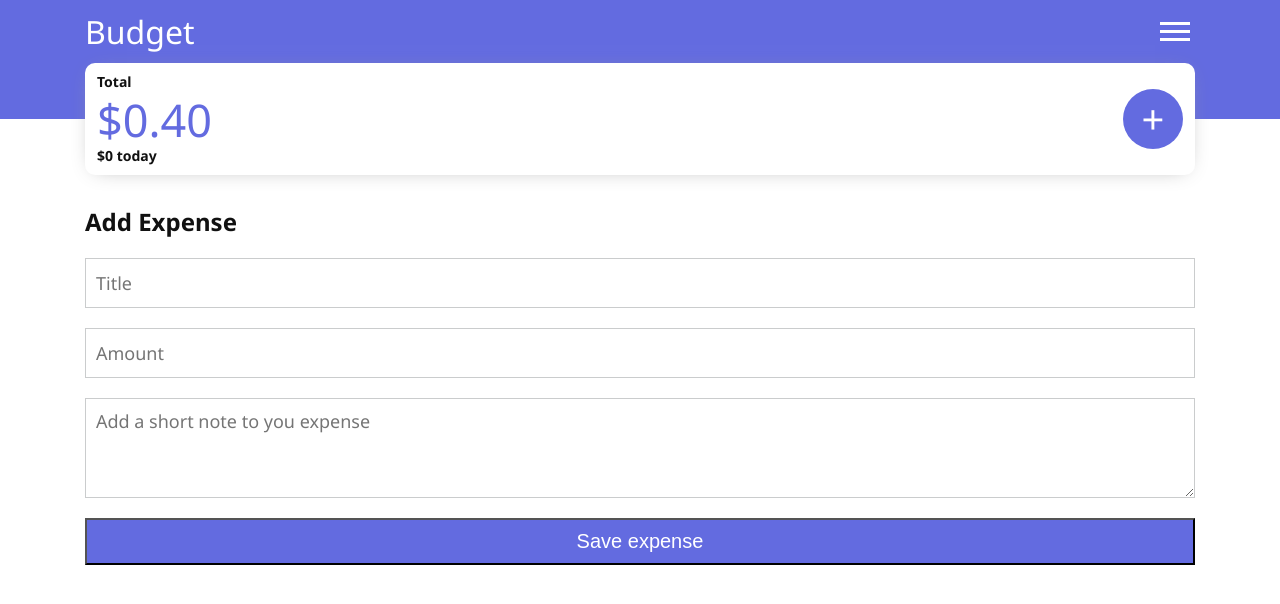
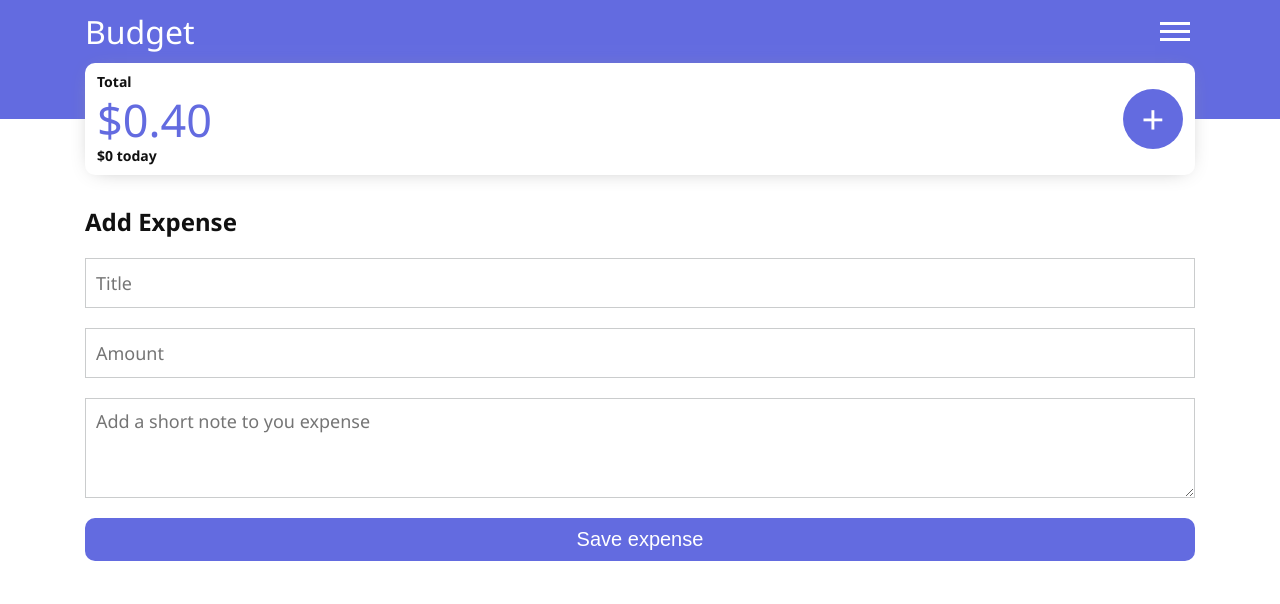
Before and after one commit to JasonDollar/Budget-app-frontend, a React (Create React App) app: page /addExpense in a window 1280 px wide. Shown: the top 604 px of the page. Built offline with nearby package versions, Linux system fonts and the light colour scheme.

Commit message:
SaveButton styling fixes

```diff
--- a/src/components/ExpenseForm.js
+++ b/src/components/ExpenseForm.js
@@ -32,6 +32,9 @@ const SaveButton = styled.button`
   background: ${props => props.theme.mainThemeColor};
   color: ${props => props.theme.textColorInverted};
   padding: 1rem 0;
+  border: none;
+  border-radius: 10px;a
+  box-shadow: ${props => props.theme.boxShadow};
 `
 
 
```
